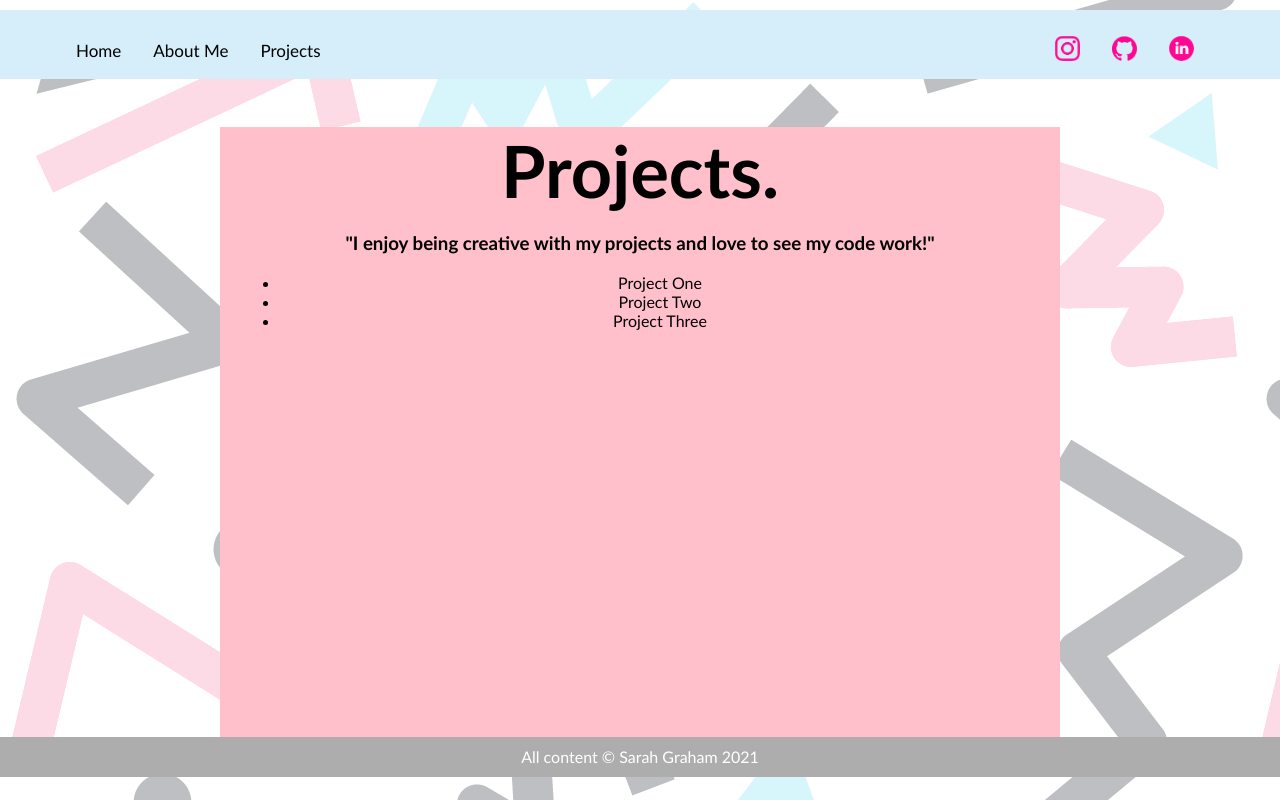
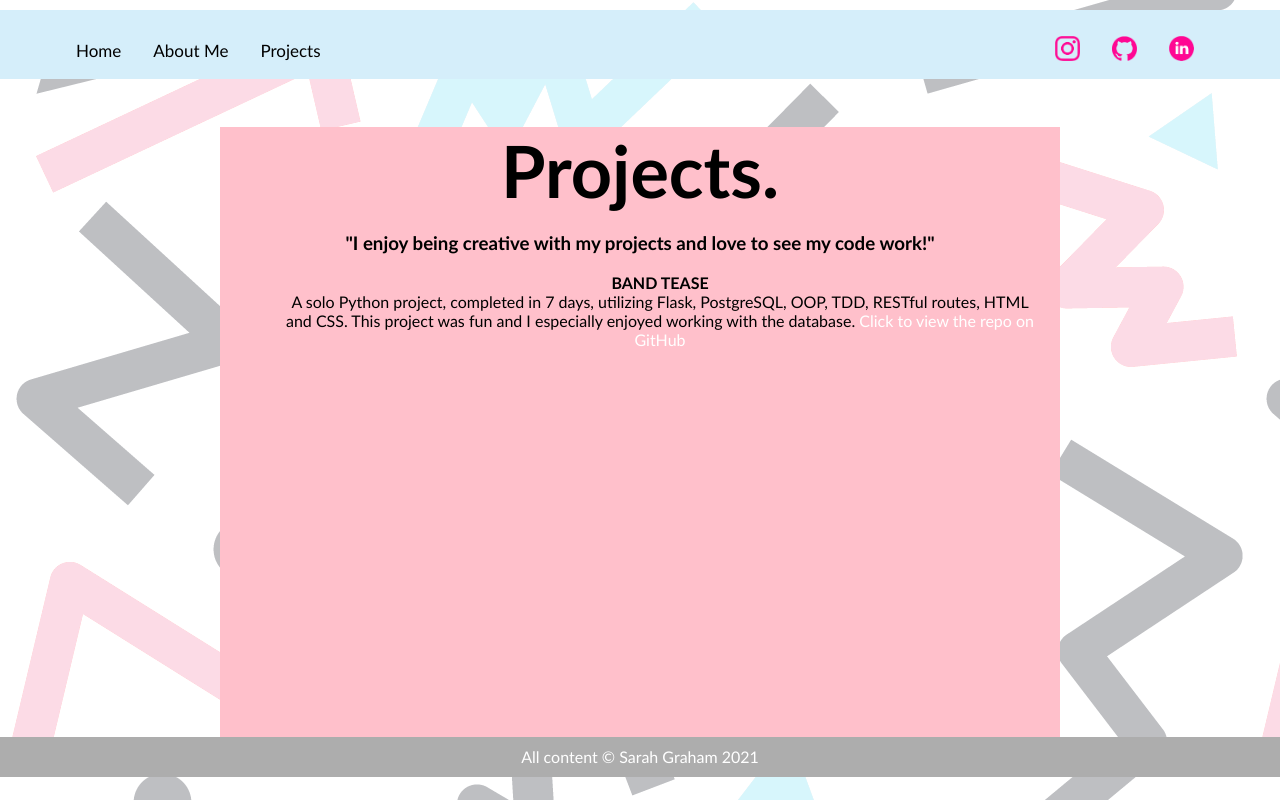
Before and after one commit to sarahgraham1982/my_portfolio, a React (Create React App) app: page /projects in a window 1280 px wide. Built offline with nearby package versions, Linux system fonts and the light colour scheme.

Commit message:
added project one band tease info

```diff
--- a/src/components/Projects.css
+++ b/src/components/Projects.css
@@ -9,6 +9,12 @@
 
 }
 
+.Projects li {
+    list-style-type:none;
+
+
+}
+
 .Projects h1 {
     font-size: 72px;
 }
--- a/src/components/Projects.js
+++ b/src/components/Projects.js
@@ -8,9 +8,8 @@ const Projects = () => {
       <h1>Projects.</h1>
       <h3>"I enjoy being creative with my projects and love to see my code work!"</h3>
       <ul>
-        <li>Project One</li>
-        <li>Project Two</li>
-        <li>Project Three</li>
+        <li><strong>BAND TEASE</strong></li>
+        A solo Python project, completed in 7 days, utilizing Flask, PostgreSQL, OOP, TDD, RESTful routes, HTML and CSS. This project was fun and I especially enjoyed working with the database. <a href="https://github.com/sarahgraham1982/band_tease">Click to view the repo on GitHub</a>
       </ul>
     </div>
   );
```
